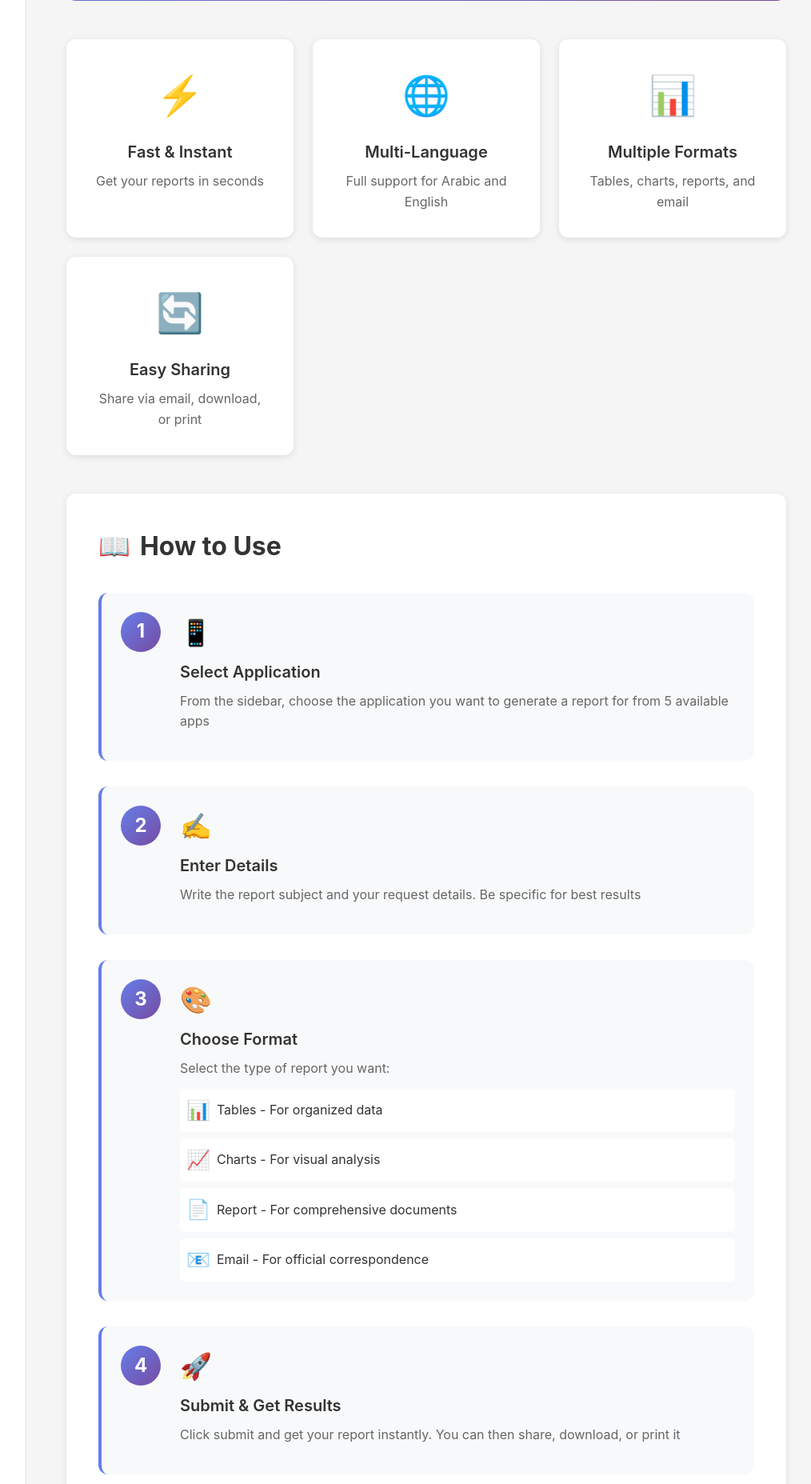
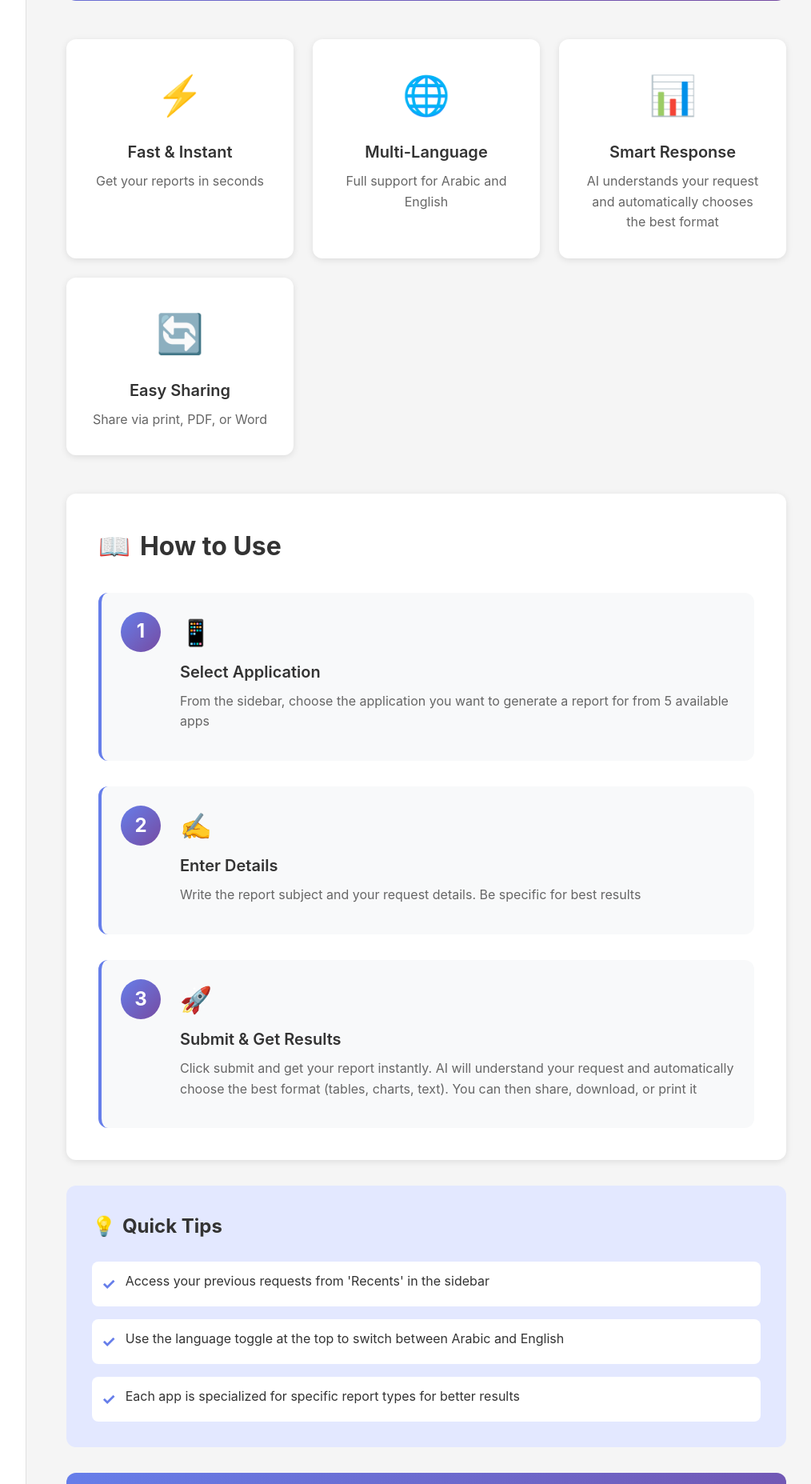
Before and after one commit to mtawfig/ReportsMakerAITool, an ASP.NET Core app: page / in a window 1280 px wide. Shown: the part 467-2322 px from the top of the page at 80% size, without its empty margins (247-1261 px from the left). Run offline with ASP.NET Core 8, Linux system fonts and the light colour scheme; data that the repository does not hold is empty; some libraries are stand-ins or nearby versions.

Commit message:
Remove format selection feature - AI now determines format automatically
- Removed format selection UI (tables, charts, report, email buttons) from request form
- Updated landing page: changed "Multiple Formats" feature to "Smart Response"
- Updated "How to Use" guide: removed format selection step, merged with submit step
- Removed all format-related JavaScript logic (selectedFormat variable and handlers)
- Removed all format-related CSS styling (format-btn, format-examples classes)
- Backend already passes DBNull for format parameter, no changes needed
- AI now automatically chooses best format based on user's request text

Files modified:
- Index.cshtml: Removed format buttons and updated landing page content
- site.js: Removed format selection logic and event handlers
- site.css: Removed format button and format example styles

```diff
--- a/AIReportsTool.Web/Views/Home/Index.cshtml
+++ b/AIReportsTool.Web/Views/Home/Index.cshtml
@@ -36,9 +36,9 @@
 
             <div class="feature-card">
                 <div class="feature-icon">📊</div>
-                <h3 class="feature-title">@(isArabic ? "تنسيقات متعددة" : "Multiple Formats")</h3>
+                <h3 class="feature-title">@(isArabic ? "استجابة ذكية" : "Smart Response")</h3>
                 <p class="feature-description">
-                    @(isArabic ? "جداول، رسوم بيانية، تقارير، وبريد إلكتروني" : "Tables, charts, reports, and email")
+                    @(isArabic ? "يفهم الذكاء الاصطناعي طلبك ويختار التنسيق الأنسب تلقائياً" : "AI understands your request and automatically chooses the best format")
                 </p>
             </div>
 
@@ -46,7 +46,7 @@
                 <div class="feature-icon">🔄</div>
                 <h3 class="feature-title">@(isArabic ? "سهل المشاركة" : "Easy Sharing")</h3>
                 <p class="feature-description">
-                    @(isArabic ? "شارك تقاريرك عبر البريد أو التحميل أو الطباعة" : "Share via email, download, or print")
+                    @(isArabic ? "شارك تقاريرك عبر الطباعة أو PDF أو Word" : "Share via print, PDF, or Word")
                 </p>
             </div>
         </div>
@@ -84,39 +84,10 @@
                 <div class="step-card">
                     <div class="step-number">3</div>
                     <div class="step-content">
-                        <div class="step-icon">🎨</div>
-                        <h3 class="step-title">@(isArabic ? "اختر التنسيق" : "Choose Format")</h3>
-                        <p class="step-description">
-                            @(isArabic ? "حدد نوع التقرير الذي تريده:" : "Select the type of report you want:")
-                        </p>
-                        <div class="format-examples">
-                            <div class="format-example">
-                                <span class="format-example-icon">📊</span>
-                                <span>@(isArabic ? "جداول - للبيانات المنظمة" : "Tables - For organized data")</span>
-                            </div>
-                            <div class="format-example">
-                                <span class="format-example-icon">📈</span>
-                                <span>@(isArabic ? "رسوم بيانية - للتحليل المرئي" : "Charts - For visual analysis")</span>
-                            </div>
-                            <div class="format-example">
-                                <span class="format-example-icon">📄</span>
-                                <span>@(isArabic ? "تقرير - للمستندات الشاملة" : "Report - For comprehensive documents")</span>
-                            </div>
-                            <div class="format-example">
-                                <span class="format-example-icon">📧</span>
-                                <span>@(isArabic ? "بريد إلكتروني - للمراسلات الرسمية" : "Email - For official correspondence")</span>
-                            </div>
-                        </div>
-                    </div>
-                </div>
-
-                <div class="step-card">
-                    <div class="step-number">4</div>
-                    <div class="step-content">
                         <div class="step-icon">🚀</div>
                         <h3 class="step-title">@(isArabic ? "أرسل واحصل على النتيجة" : "Submit & Get Results")</h3>
                         <p class="step-description">
-                            @(isArabic ? "اضغط على زر الإرسال واحصل على تقريرك فوراً. يمكنك بعدها مشاركته أو تحميله أو طباعته" : "Click submit and get your report instantly. You can then share, download, or print it")
+                            @(isArabic ? "اضغط على زر الإرسال واحصل على تقريرك فوراً. سيقوم الذكاء الاصطناعي بفهم طلبك واختيار أفضل تنسيق (جداول، رسوم بيانية، نصوص) تلقائياً. يمكنك بعدها مشاركته أو تحميله أو طباعته" : "Click submit and get your report instantly. AI will understand your request and automatically choose the best format (tables, charts, text). You can then share, download, or print it")
                         </p>
                     </div>
                 </div>
@@ -196,28 +167,6 @@
                           placeholder="@(isArabic ? "اكتب تفاصيل طلبك هنا..." : "Write your request details here...")"></textarea>
             </div>
 
-            <div class="form-group">
-                <label class="form-label">@(isArabic ? "تنسيق الاستجابة" : "Response Format")</label>
-                <div class="format-buttons">
-                    <button type="button" class="format-btn" data-format="tables">
-                        <span class="format-icon">📊</span>
-                        <span>@(isArabic ? "جداول" : "Tables")</span>
-                    </button>
-                    <button type="button" class="format-btn" data-format="charts">
-                        <span class="format-icon">📈</span>
-                        <span>@(isArabic ? "رسوم بيانية" : "Charts")</span>
-                    </button>
-                    <button type="button" class="format-btn" data-format="report">
-                        <span class="format-icon">📄</span>
-                        <span>@(isArabic ? "تقرير" : "Report")</span>
-                    </button>
-                    <button type="button" class="format-btn" data-format="email">
-                        <span class="format-icon">📧</span>
-                        <span>@(isArabic ? "بريد إلكتروني" : "Email")</span>
-                    </button>
-                </div>
-            </div>
-
             <div class="form-actions">
                 <button type="button" id="submit-btn" class="btn btn-primary">
                     <span class="btn-icon">🚀</span>
--- a/AIReportsTool.Web/wwwroot/css/site.css
+++ b/AIReportsTool.Web/wwwroot/css/site.css
@@ -789,26 +749,6 @@ textarea.form-control {
     color: #666;
     line-height: 1.6;
     margin-bottom: 0.75rem;
-}
-
-.format-examples {
-    display: flex;
-    flex-direction: column;
-    gap: 0.5rem;
-    margin-top: 0.75rem;
-}
-
-.format-example {
-    display: flex;
-    align-items: center;
-    gap: 0.5rem;
-    padding: 0.5rem;
-    background: white;
-    border-radius: 6px;
-}
-
-.format-example-icon {
-    font-size: 1.5rem;
 }
 
 /* Tips Section */
--- a/AIReportsTool.Web/wwwroot/js/site.js
+++ b/AIReportsTool.Web/wwwroot/js/site.js
@@ -6,7 +6,6 @@
 // Global state
 let selectedAppId = null;
 let selectedAppName = null;
-let selectedFormat = null;
 let lastResponseText = null;
 
 // Initialize when DOM is ready
@@ -75,7 +74,6 @@ function showFormSection() {
 function clearForm() {
     selectedAppId = null;
     selectedAppName = null;
-    selectedFormat = null;
 
     document.getElementById('selected-appid').value = '';
     document.getElementById('selected-appname').value = '';
@@ -83,24 +81,10 @@ function clearForm() {
     document.getElementById('request-text').value = '';
     document.getElementById('response-container').style.display = 'none';
     document.getElementById('share-btn').disabled = true;
-
-    // Clear format selection
-    const formatButtons = document.querySelectorAll('.format-btn');
-    formatButtons.forEach(btn => btn.classList.remove('selected'));
 }
 
 // Setup all event listeners
 function setupEventListeners() {
-    // Format button selection
-    const formatButtons = document.querySelectorAll('.format-btn');
-    formatButtons.forEach(btn => {
-        btn.addEventListener('click', function () {
-            formatButtons.forEach(b => b.classList.remove('selected'));
-            this.classList.add('selected');
-            selectedFormat = this.getAttribute('data-format');
-        });
-    });
-
     // Submit button
     const submitBtn = document.getElementById('submit-btn');
     if (submitBtn) {
@@ -301,7 +285,7 @@ function showLoading() {
 
     // Disable all form inputs and buttons
     const inputs = document.querySelectorAll('#subject, #request-text');
-    const buttons = document.querySelectorAll('.format-btn, #submit-btn, #share-btn');
+    const buttons = document.querySelectorAll('#submit-btn, #share-btn');
 
     inputs.forEach(input => input.disabled = true);
     buttons.forEach(button => button.disabled = true);
@@ -322,7 +306,7 @@ function hideLoading() {
 
     // Re-enable all form inputs and buttons
     const inputs = document.querySelectorAll('#subject, #request-text');
-    const buttons = document.querySelectorAll('.format-btn, #submit-btn');
+    const buttons = document.querySelectorAll('#submit-btn');
 
     inputs.forEach(input => input.disabled = false);
     buttons.forEach(button => button.disabled = false);
```
Also changed, not shown: other parts of AIReportsTool.Web/wwwroot/css/site.css (+0 -40 lines).
